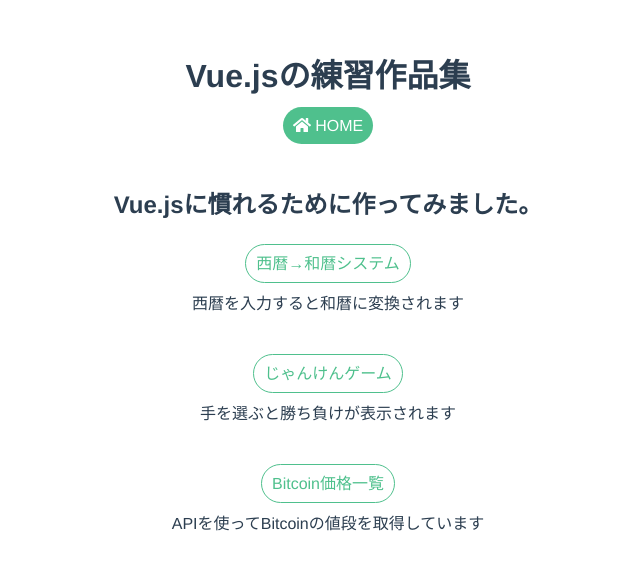
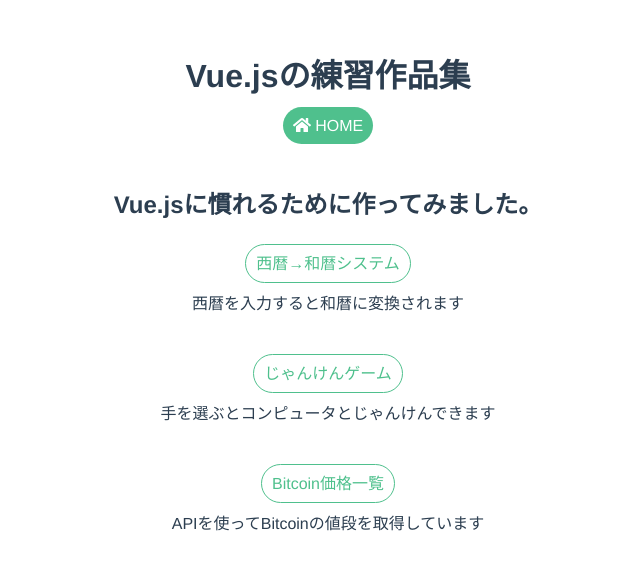
Before and after one commit to fumikao/vue-practice, a Vue app: page / in a window 1280 px wide. Shown: the top 570 px of the page, without its empty margins (312-952 px from the left). Built offline with nearby package versions, Linux system fonts and the light colour scheme.

Commit message:
Little change

```diff
--- a/src/components/Top.vue
+++ b/src/components/Top.vue
@@ -7,7 +7,7 @@
     </div>
     <div class="project">
       <router-link to="/janken">じゃんけんゲーム</router-link></li>
-      <p>手を選ぶと勝ち負けが表示されます</p>
+      <p>手を選ぶとコンピュータとじゃんけんできます</p>
     </div>
     <div class="project">
       <router-link to="/bitcoin">Bitcoin価格一覧</router-link></li>
```
